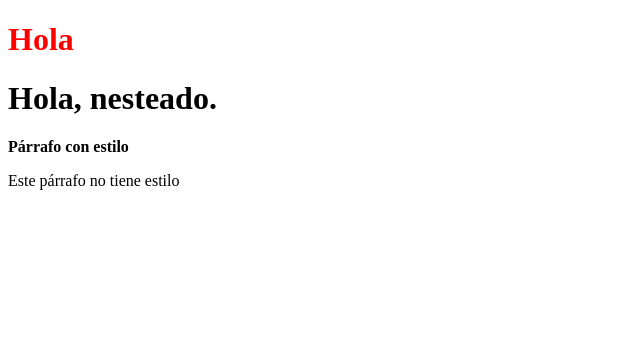
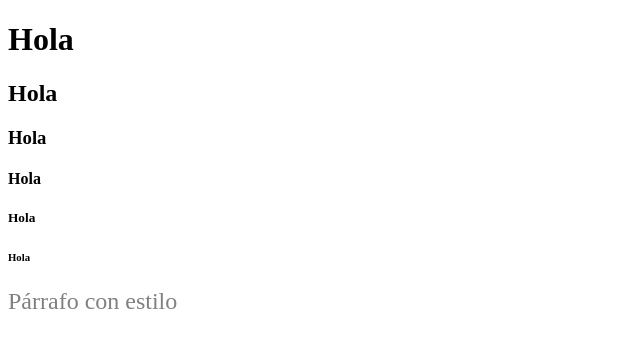
Before and after one commit to r-argentina-programa/intro-a-sass, a website: page index.html in a window 1280 px wide. Shown: the whole page, without its empty margins (0-640 px from the left). Drawn offline with nearby package versions, Linux system fonts and the light colour scheme; files that its build step writes are made by us from their sources.

Commit message:
Paso 4: Mixins, Funciones, Placeholders/Extend

```diff
--- a/index.html
+++ b/index.html
@@ -11,17 +11,12 @@
 
 <body>
   <h1>Hola</h1>
-
-  <div id="nested">
-    <h1>Hola, nesteado.</h1>
-
-    <p>Párrafo con estilo</p>
-
-    <div>
-      <p>Este párrafo no tiene estilo</p>
-    </div>
-
-  </div>
+  <h2>Hola</h2>
+  <h3>Hola</h3>
+  <h4>Hola</h4>
+  <h5>Hola</h5>
+  <h6>Hola</h6>
+  <p>Párrafo con estilo</p>
 </body>
 
 </html>
--- a/sass/_partial.scss
+++ /dev/null
@@ -1,5 +0,0 @@
-$mi-color: red;
-
-h1 {
-  color: $mi-color;
-}
--- a/sass/_partial2.scss
+++ /dev/null
@@ -1,11 +0,0 @@
-@use 'partial';
-
-#nested{
-  h1{
-    color: black;
-  }
-
-  & > p{ //sólo los hijos directos del elemento padre
-    font-weight: bold;
-  }
-}
--- a/sass/_partial3.scss
+++ /dev/null
@@ -1,3 +0,0 @@
-hr {
-  color: red;
-}
--- /dev/null
+++ b/sass/_utilities.scss
@@ -0,0 +1,46 @@
+// nota: Si los valores se pasan como string entonces las operaciones aritméticas no funcionan
+// ej.: $base-font-size-px: '16px';
+@function calc-rem($font-size-px, $base-font-size-px: 16px){
+  @return $font-size-px / $base-font-size-px;
+}
+
+
+/// Mixin para manejar distintos breakpoints
+/// @author Hugo Giraudel
+/// @param {String} $breakpoint - Nombre del breakpoint
+/// @require $breakpoints
+@mixin respond-to($breakpoint) {
+  $breakpoints: (
+    'small':  767px,
+    'medium': 992px,
+    'large':  1200px
+  );
+
+  //Si la llave existe en el mapa
+  @if map-has-key($breakpoints, $breakpoint) {
+    // Imprime un media query basado en el breakpoint
+    @media (min-width: map-get($breakpoints, $breakpoint)) {
+      @content; // hace referencia al contenido que existe dentro del código que ejecuta el mixin
+    }
+  }
+
+  // Si la llave no existe en el mapa, tirar un error
+  @else {
+    @warn "Unfortunately, no value could be retrieved from `#{$breakpoint}`. "
+        + "Available breakpoints are: #{map-keys($breakpoints)}.";
+  }
+}
+
+
+// extend común para títulos
+%titulo{
+  color: red;
+
+  @include respond-to('medium') {
+    color: blue;
+  }
+
+  @include respond-to('large') {
+    color: black;
+  }
+}
--- a/sass/index.scss
+++ b/sass/index.scss
@@ -1,6 +1,19 @@
-@use 'partial';
-@use 'partial2';
+@use 'utilities' as utilidades;
 
-@import 'partial3';
-@import 'partial3';
-@import 'partial3';
+h1 {
+  @extend  %titulo;
+  font-size: utilidades.calc-rem(32px);
+}
+
+h2, h3, h4, h5, h6{
+  @extend %titulo;
+}
+
+.normal{
+  color: gray;
+  font-size: 1.5rem;
+}
+
+p{
+  @extend .normal;
+}
```
